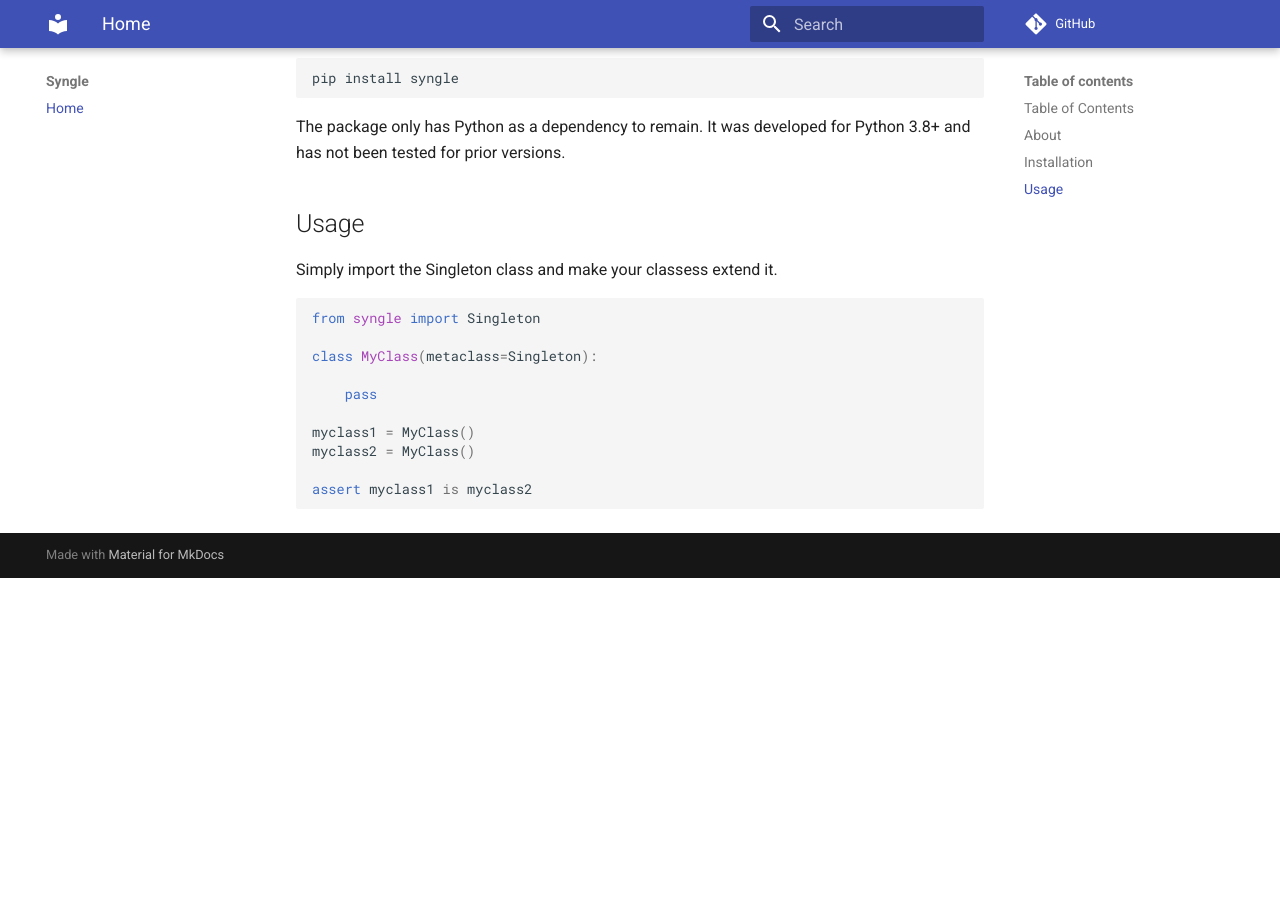
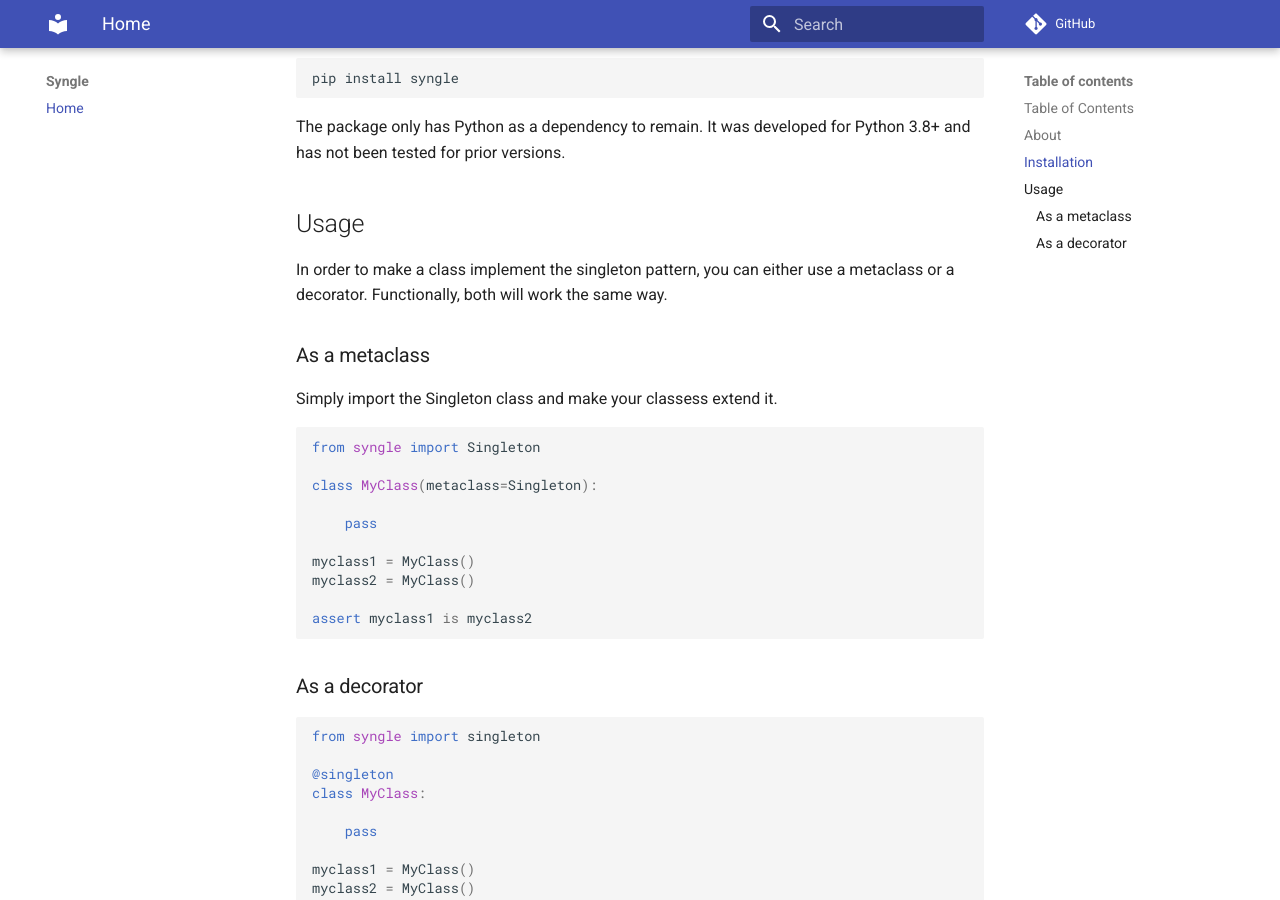
Before and after one commit to ValentinCalomme/syngle, an MkDocs documentation site: the page built from docs/index.md, in a window 1280 px wide and 900 px high, scrolled down 725 px. Built offline with MkDocs 1.6.1 and Material for MkDocs 9.7.7, drawn with Linux system fonts in a browser that asks for light colours; comment, search, counter and statistics services are not loaded; before the commit the page ends 1303 px from its top, so only the background shows below that.

Commit message:
:pencil: add usage of decorator to README.md

````diff
--- a/docs/index.md
+++ b/docs/index.md
@@ -34,6 +34,10 @@ The package only has Python as a dependency to remain. It was developed for Pyth
 
 ## Usage
 
+In order to make a class implement the singleton pattern, you can either use a metaclass or a decorator. Functionally, both will work the same way.
+
+### As a metaclass
+
 Simply import the Singleton class and make your classess extend it.
 
 ```python
@@ -48,3 +52,19 @@ myclass2 = MyClass()
 
 assert myclass1 is myclass2
 ```
+
+### As a decorator
+
+```python
+from syngle import singleton
+
+@singleton
+class MyClass:
+
+    pass
+
+myclass1 = MyClass()
+myclass2 = MyClass()
+
+assert myclass1 is myclass2
+```
--- a/pyproject.toml
+++ b/pyproject.toml
@@ -1,6 +1,6 @@
 [tool.poetry]
 name = "syngle"
-version = "0.3.0"
+version = "0.3.1"
 description = "Simple package implementing the Singleton pattern as a metaclass and decorator."
 authors = ["Valentin Calomme <dev@valentincalomme.com>"]
 homepage = "https://valentincalomme.github.io/syngle/"
--- a/syngle/__init__.py
+++ b/syngle/__init__.py
@@ -3,6 +3,6 @@
 from syngle.decorator import singleton
 from syngle.metaclass import Singleton
 
-__version__ = "0.3.0"
+__version__ = "0.3.1"
 
 __all__ = ["Singleton", "singleton"]
````
Also changed, not shown: README.md (+20 -0 lines).
